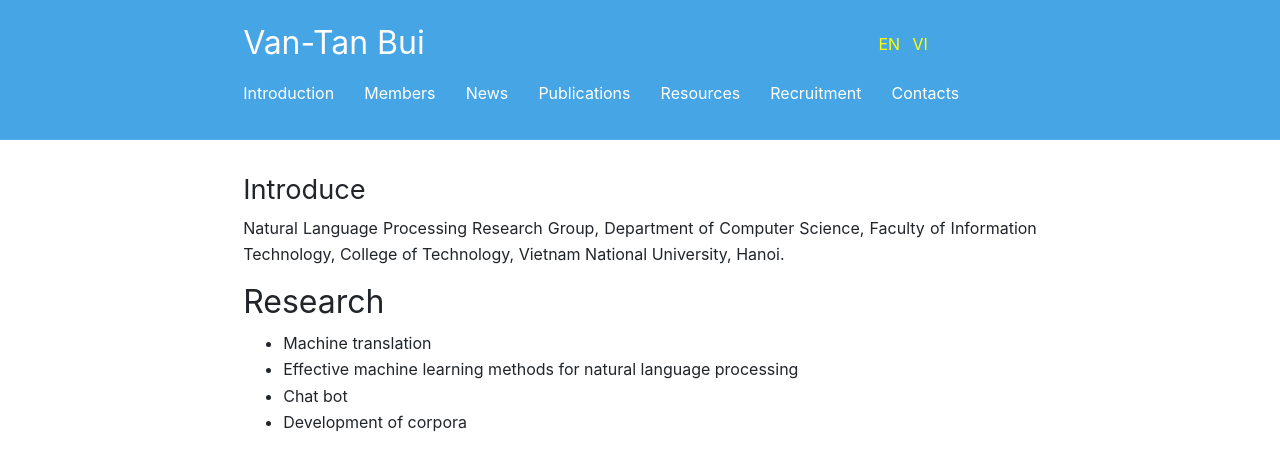
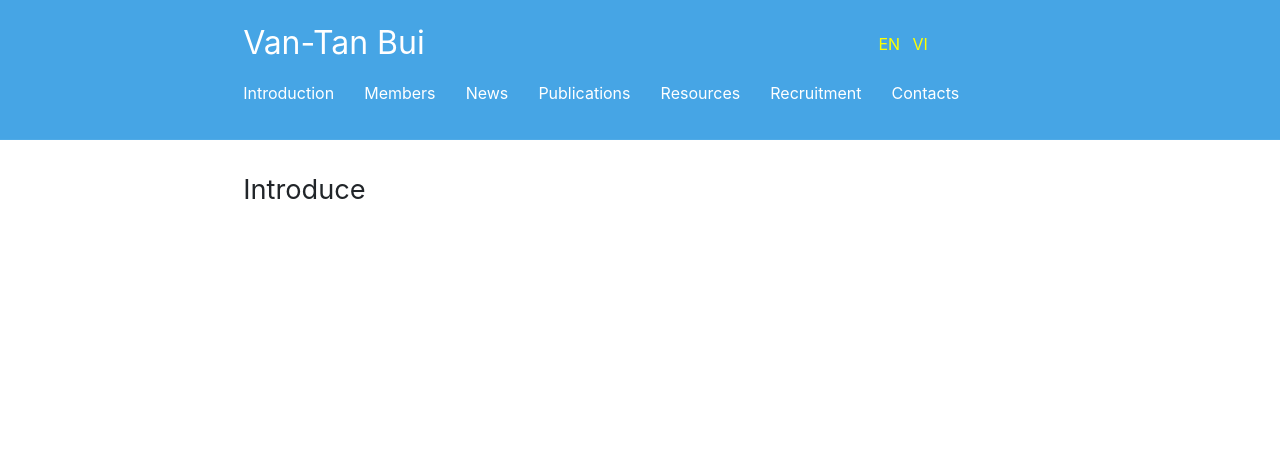
Before and after one commit to BuiTan/BuiTan.github.io, a Jekyll site: the page built from en/Introduction.md, in a window 1280 px wide. Shown: the top 471 px of the page. Built offline with Jekyll 4.4.1, drawn with Linux system fonts in a browser that asks for light colours.

Commit message:
Update Introduction.md

```diff
--- a/en/Introduction.md
+++ b/en/Introduction.md
@@ -6,11 +6,3 @@ lang: EN
 order: 0
 ---
 # Introduce
-
-Natural Language Processing Research Group, Department of Computer Science, Faculty of Information Technology, College of Technology, Vietnam National University, Hanoi.
-
-## Research
-* Machine translation
-* Effective machine learning methods for natural language processing
-* Chat bot
-* Development of corpora
```
